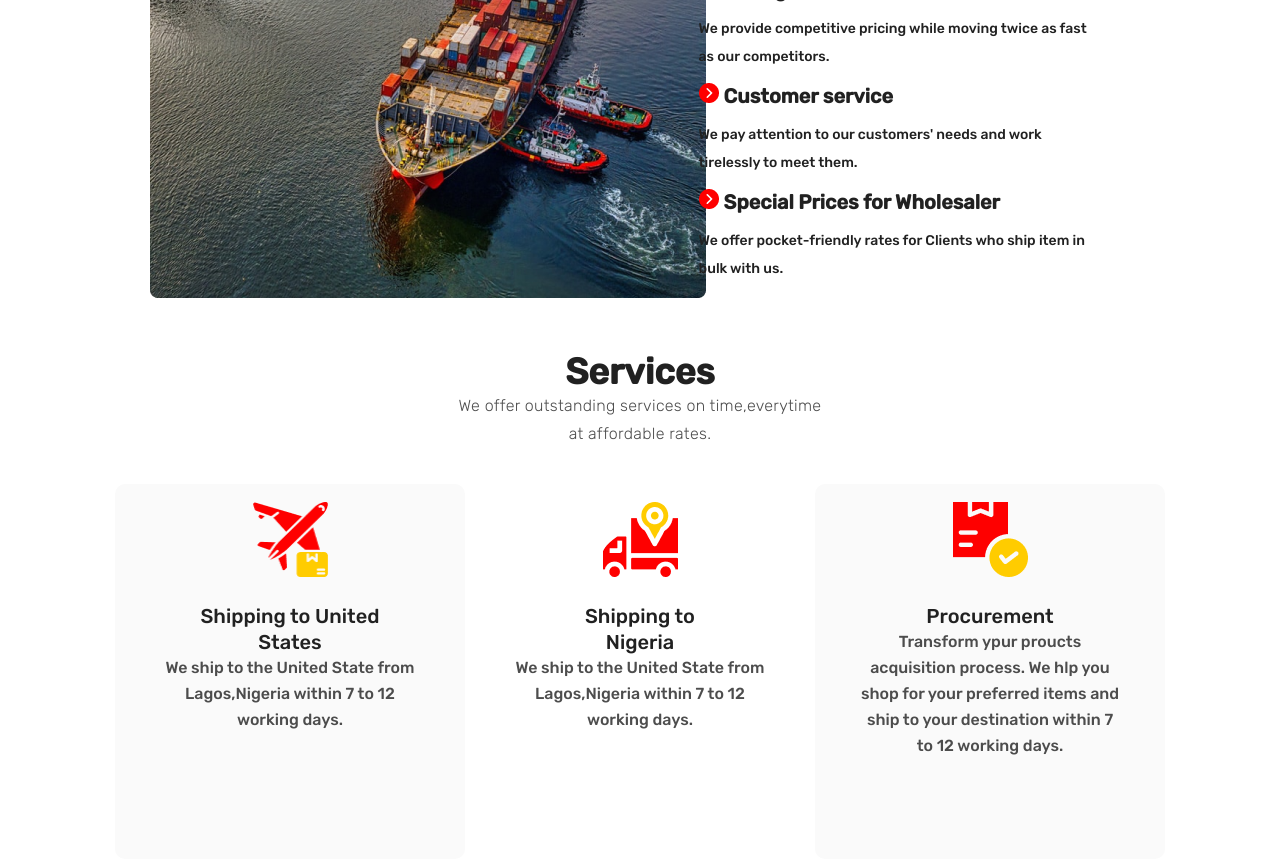
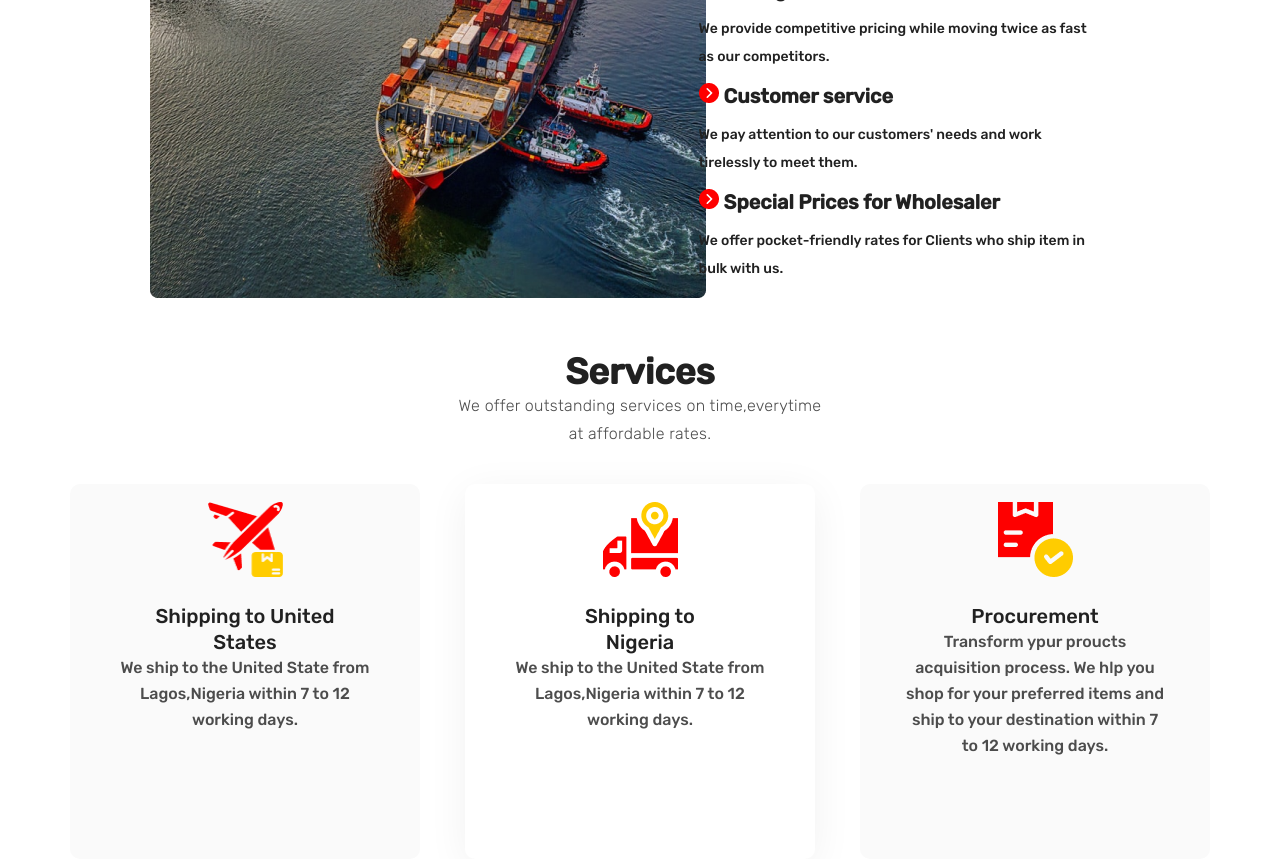
Before and after one commit to Built-Something-Great/figma, a plain HTML site: page index.html in a window 1280 px wide. Shown: the part 1026-1885 px from the top of the page. Drawn offline with Linux system fonts and the light colour scheme.

Commit message:
Few changes in services section

```diff
--- a/style.css
+++ b/style.css
@@ -288,10 +288,11 @@
 .cards {
     display: flex;
     padding: 0;
-    width: 100vw;
+    width: 100%;
     margin-left: auto;
     margin-right: auto;
     justify-content: center;
+    gap: 45px;
 }
 
 .card1 {
@@ -306,6 +307,7 @@
     height: 375px;
     background: #Ffffff;
     border-radius: 10px;
+    box-shadow: 0px 8px 41px rgba(0, 0, 0, 0.06);
 }
 
 .card3 {
@@ -382,4 +384,5 @@
     color: #212121;
     opacity: 0.8;
 }
+
 /*Services Part Ends Here*/
```
